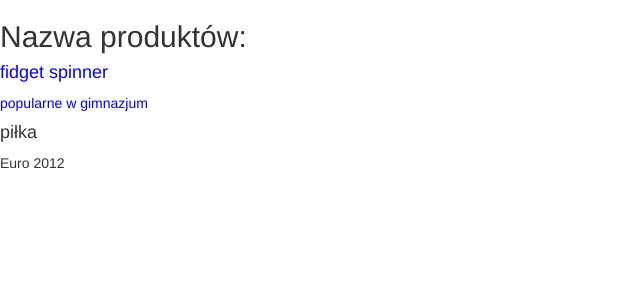
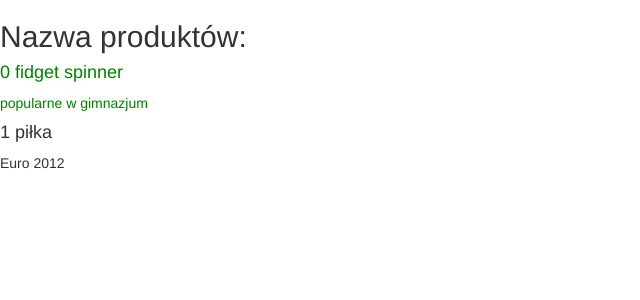
Before and after one commit to kanciaste-programersy/bazar, an Angular app: page / in a window 1280 px wide. Shown: the top 300 px of the page, without its empty margins (0-640 px from the left). Built offline with nearby package versions, Linux system fonts and the light colour scheme.

Commit message:
product component

```diff
--- a/src/app/app.component.css
+++ b/src/app/app.component.css
@@ -1,3 +1,3 @@
 .promoted{
-    color: blue;
+    color: green;
 }
--- a/src/app/app.component.html
+++ b/src/app/app.component.html
@@ -1,5 +1,5 @@
 <!--The content below is only a placeholder and can be replaced.-->
 <h2> Nazwa produktów: </h2>
-<div *ngFor="let product of products" [class.promoted]="product.promoted">
-  <h4> {{ product.name }}</h4>
+<div *ngFor="let product of products, index as i" [class.promoted]="product.promoted">
+  <h4>{{i}} {{ product.name }}</h4>
   <p>{{product.description}}</p>  </div>
--- a/src/app/app.component.ts
+++ b/src/app/app.component.ts
@@ -14,3 +14,5 @@
 
   title = 'app';
 }
+
+``
--- a/src/app/app.module.ts
+++ b/src/app/app.module.ts
@@ -2,10 +2,12 @@
 import { NgModule } from '@angular/core';
 
 import { AppComponent } from './app.component';
+import { ProductComponent } from './product/product.component';
 
 @NgModule({
   declarations: [
-    AppComponent
+    AppComponent,
+    ProductComponent
   ],
   imports: [
     BrowserModule
--- /dev/null
+++ b/src/app/product/product.component.html
@@ -0,0 +1,3 @@
+<p>
+  product works!
+</p>
--- /dev/null
+++ b/src/app/product/product.component.ts
@@ -0,0 +1,15 @@
+import { Component, OnInit } from '@angular/core';
+
+@Component({
+  selector: 'app-product',
+  templateUrl: './product.component.html',
+  styleUrls: ['./product.component.css']
+})
+export class ProductComponent implements OnInit {
+
+  constructor() { }
+
+  ngOnInit() {
+  }
+
+}
```
Also changed, not shown: src/app/product/product.component.css (added), 1 other file (tests, documents, lock files or other folders).
